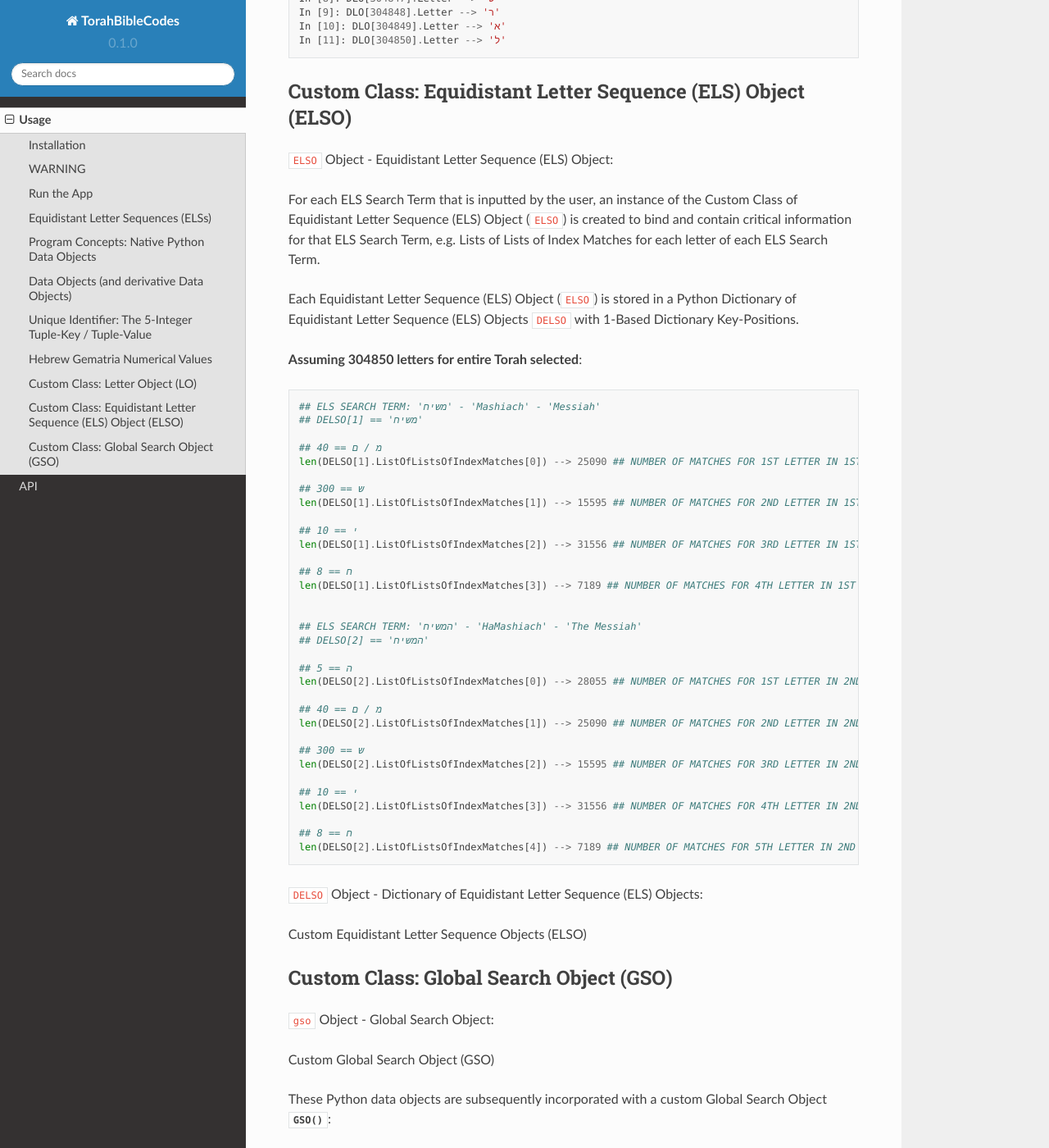
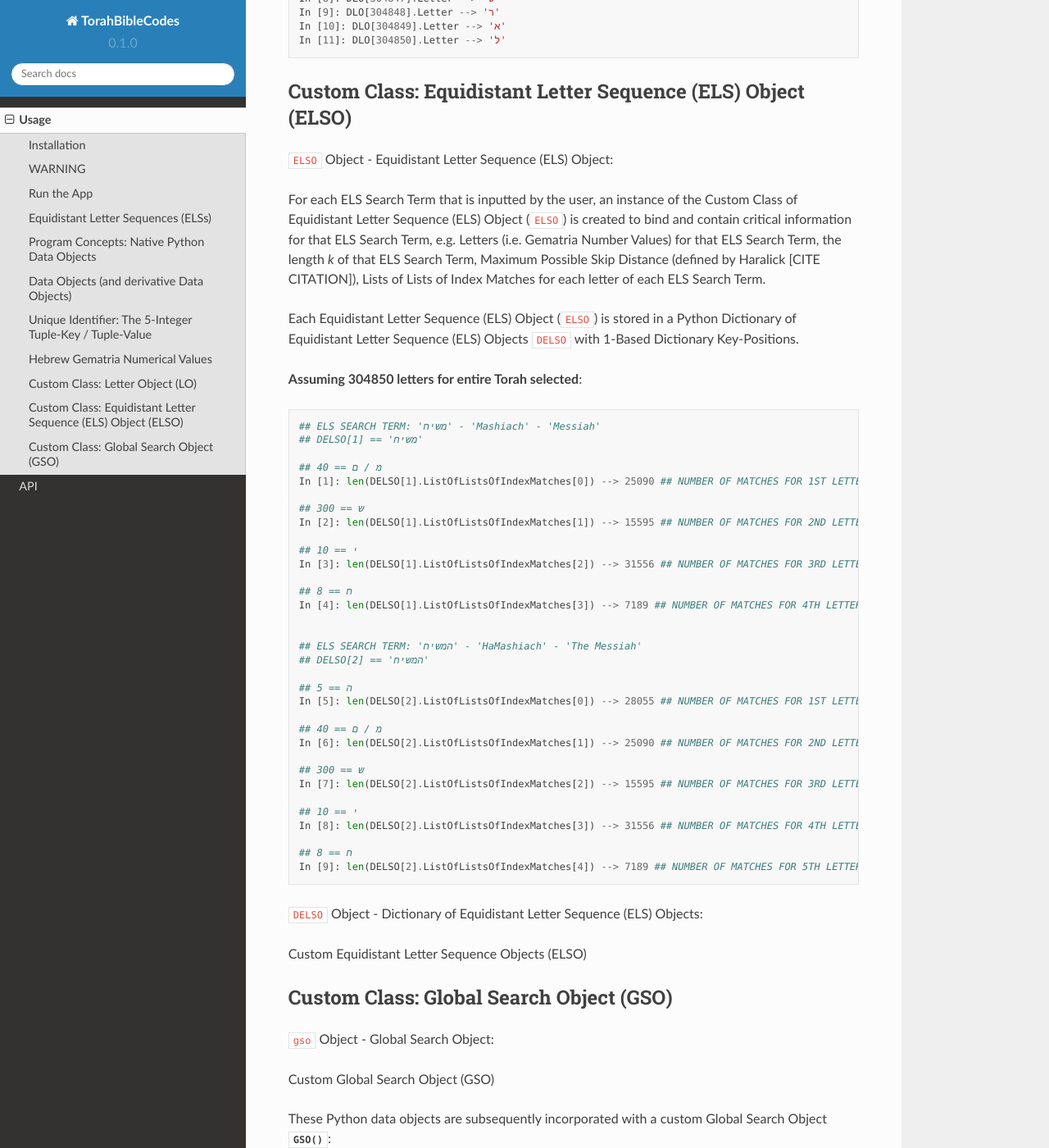
Before and after one commit to TorahBibleCodes/TorahBibleCodes_Sphinx, a Sphinx documentation site: the page built from docs/source/usage.rst, in a window 1280 px wide and 1400 px high, scrolled down 11071 px. Shown: the whole window at 82% size. Built offline with Sphinx 7.4.7 and the Read the Docs theme 2.0.0, drawn with Linux system fonts in a browser that asks for light colours.

Commit message:
Update usage.rst

```diff
--- a/docs/source/usage.rst
+++ b/docs/source/usage.rst
@@ -501,7 +501,7 @@ Custom Class: Equidistant Letter Sequence (ELS) Object (ELSO)
 
 ``ELSO`` Object - Equidistant Letter Sequence (ELS) Object:
 
-For each ELS Search Term that is inputted by the user, an instance of the Custom Class of Equidistant Letter Sequence (ELS) Object (``ELSO``) is created to bind and contain critical information for that ELS Search Term, e.g. Lists of Lists of Index Matches for each letter of each ELS Search Term.
+For each ELS Search Term that is inputted by the user, an instance of the Custom Class of Equidistant Letter Sequence (ELS) Object (``ELSO``) is created to bind and contain critical information for that ELS Search Term, e.g. Letters (i.e. Gematria Number Values) for that ELS Search Term, the length *k* of that ELS Search Term, Maximum Possible Skip Distance (defined by Haralick [CITE CITATION]), Lists of Lists of Index Matches for each letter of each ELS Search Term.
 
 Each Equidistant Letter Sequence (ELS) Object (``ELSO``) is stored in a Python Dictionary of Equidistant Letter Sequence (ELS) Objects ``DELSO`` with 1-Based Dictionary Key-Positions.
 
@@ -511,35 +511,35 @@ Each Equidistant Letter Sequence (ELS) Object (``ELSO``) is stored in a Python D
    ## DELSO[1] == 'משיח'
 
    ## 40 == מ / ם
-   len(DELSO[1].ListOfListsOfIndexMatches[0]) --> 25090 ## NUMBER OF MATCHES FOR 1ST LETTER IN 1ST ELS SEARCH TERM
+   In [1]: len(DELSO[1].ListOfListsOfIndexMatches[0]) --> 25090 ## NUMBER OF MATCHES FOR 1ST LETTER IN 1ST ELS SEARCH TERM
 
    ## 300 == ש
-   len(DELSO[1].ListOfListsOfIndexMatches[1]) --> 15595 ## NUMBER OF MATCHES FOR 2ND LETTER IN 1ST ELS SEARCH TERM
+   In [2]: len(DELSO[1].ListOfListsOfIndexMatches[1]) --> 15595 ## NUMBER OF MATCHES FOR 2ND LETTER IN 1ST ELS SEARCH TERM
 
    ## 10 == י
-   len(DELSO[1].ListOfListsOfIndexMatches[2]) --> 31556 ## NUMBER OF MATCHES FOR 3RD LETTER IN 1ST ELS SEARCH TERM
+   In [3]: len(DELSO[1].ListOfListsOfIndexMatches[2]) --> 31556 ## NUMBER OF MATCHES FOR 3RD LETTER IN 1ST ELS SEARCH TERM
 
    ## 8 == ח
-   len(DELSO[1].ListOfListsOfIndexMatches[3]) --> 7189 ## NUMBER OF MATCHES FOR 4TH LETTER IN 1ST ELS SEARCH TERM
+   In [4]: len(DELSO[1].ListOfListsOfIndexMatches[3]) --> 7189 ## NUMBER OF MATCHES FOR 4TH LETTER IN 1ST ELS SEARCH TERM
 
 
    ## ELS SEARCH TERM: 'המשיח' - 'HaMashiach' - 'The Messiah'
    ## DELSO[2] == 'המשיח'
 
    ## 5 == ה
-   len(DELSO[2].ListOfListsOfIndexMatches[0]) --> 28055 ## NUMBER OF MATCHES FOR 1ST LETTER IN 2ND ELS SEARCH TERM
+   In [5]: len(DELSO[2].ListOfListsOfIndexMatches[0]) --> 28055 ## NUMBER OF MATCHES FOR 1ST LETTER IN 2ND ELS SEARCH TERM
 
    ## 40 == מ / ם
-   len(DELSO[2].ListOfListsOfIndexMatches[1]) --> 25090 ## NUMBER OF MATCHES FOR 2ND LETTER IN 2ND ELS SEARCH TERM
+   In [6]: len(DELSO[2].ListOfListsOfIndexMatches[1]) --> 25090 ## NUMBER OF MATCHES FOR 2ND LETTER IN 2ND ELS SEARCH TERM
 
    ## 300 == ש
-   len(DELSO[2].ListOfListsOfIndexMatches[2]) --> 15595 ## NUMBER OF MATCHES FOR 3RD LETTER IN 2ND ELS SEARCH TERM
+   In [7]: len(DELSO[2].ListOfListsOfIndexMatches[2]) --> 15595 ## NUMBER OF MATCHES FOR 3RD LETTER IN 2ND ELS SEARCH TERM
 
    ## 10 == י
-   len(DELSO[2].ListOfListsOfIndexMatches[3]) --> 31556 ## NUMBER OF MATCHES FOR 4TH LETTER IN 2ND ELS SEARCH TERM
+   In [8]: len(DELSO[2].ListOfListsOfIndexMatches[3]) --> 31556 ## NUMBER OF MATCHES FOR 4TH LETTER IN 2ND ELS SEARCH TERM
 
    ## 8 == ח
-   len(DELSO[2].ListOfListsOfIndexMatches[4]) --> 7189 ## NUMBER OF MATCHES FOR 5TH LETTER IN 2ND ELS SEARCH TERM
+   In [9]: len(DELSO[2].ListOfListsOfIndexMatches[4]) --> 7189 ## NUMBER OF MATCHES FOR 5TH LETTER IN 2ND ELS SEARCH TERM
 
 
 
```
